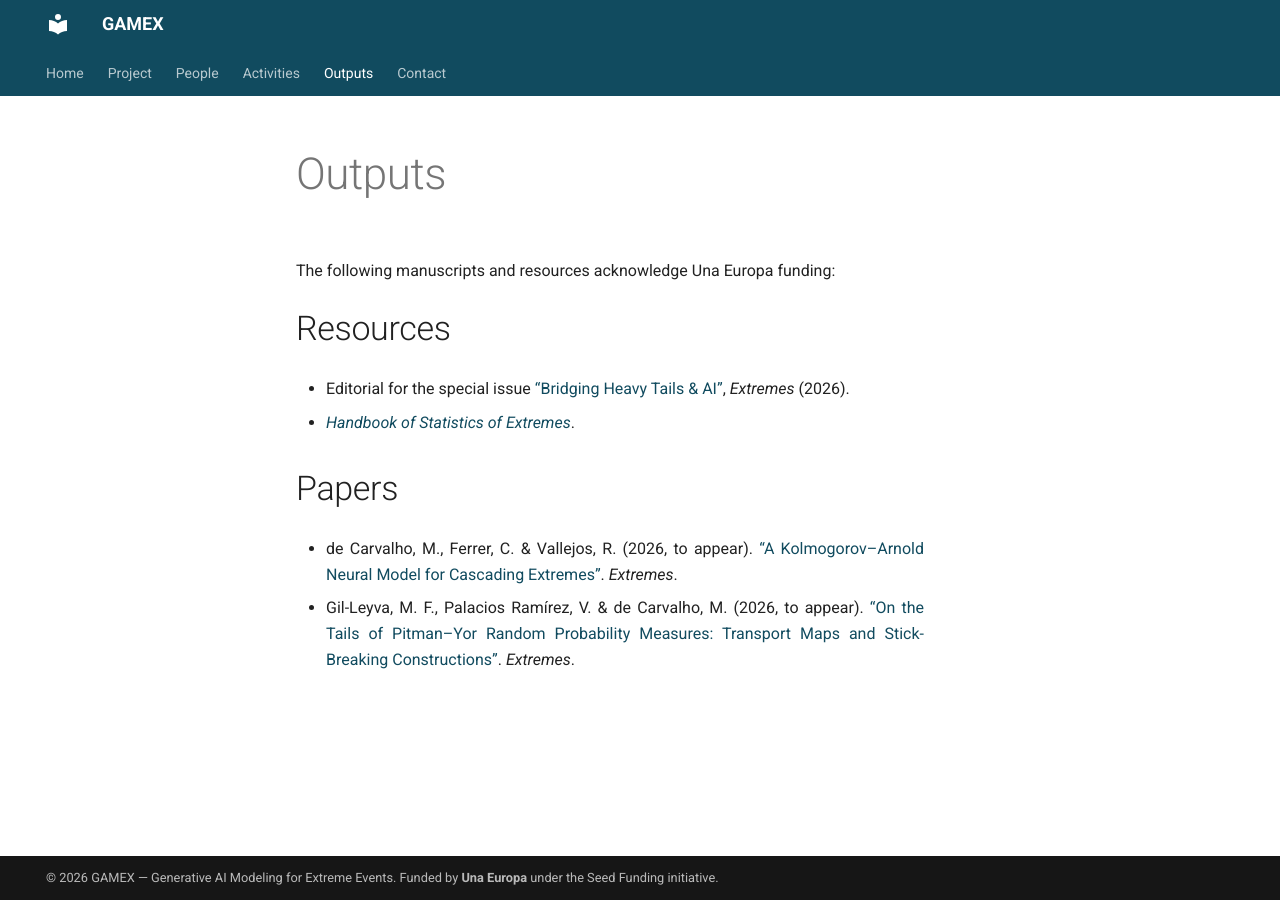
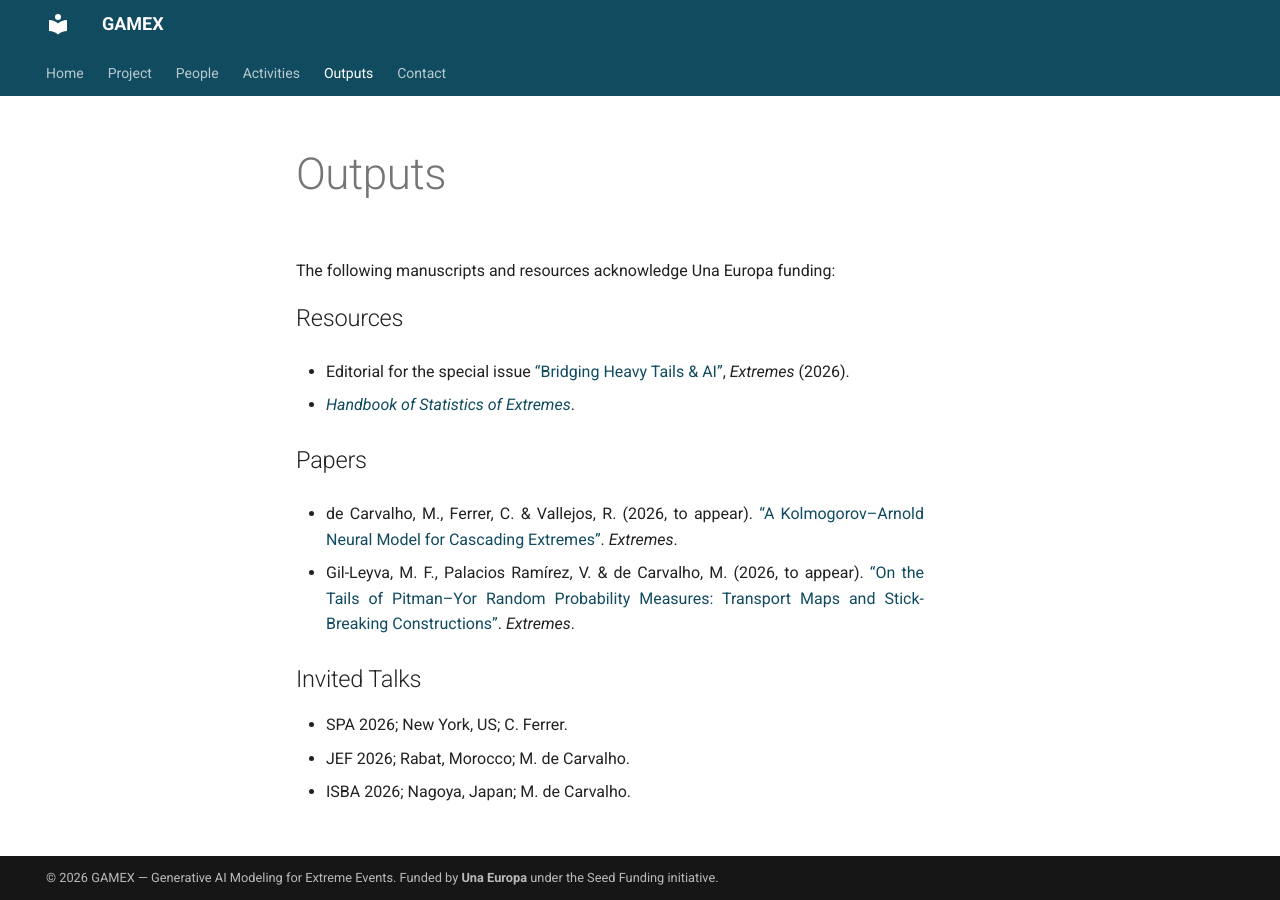
Before and after one commit to gamex-network/gamex-network.github.io, an MkDocs documentation site: the page built from docs/outputs.md, in a window 1280 px wide. Built offline with MkDocs 1.6.1 and Material for MkDocs 9.7.7, drawn with Linux system fonts in a browser that asks for light colours.

Commit message:
Add invited talks to outputs

```diff
--- a/docs/outputs.md
+++ b/docs/outputs.md
@@ -13,3 +13,9 @@
 - de Carvalho, M., Ferrer, C. & Vallejos, R. (2026, to appear). [“A Kolmogorov–Arnold Neural Model for Cascading Extremes”](https://webhomes.maths.ed.ac.uk/~mdecarv/papers/decarvalho2026.pdf). *Extremes*.
 
 - Gil-Leyva, M. F., Palacios Ramírez, V. & de Carvalho, M. (2026, to appear). [“On the Tails of Pitman–Yor Random Probability Measures: Transport Maps and Stick-Breaking Constructions”](https://webhomes.maths.ed.ac.uk/~mdecarv/papers/leyva2026.pdf). *Extremes*.
+
+## Invited Talks
+
+- SPA 2026; New York, US; C. Ferrer.
+- JEF 2026; Rabat, Morocco; M. de Carvalho.
+- ISBA 2026; Nagoya, Japan; M. de Carvalho.
--- a/docs/stylesheets/extra.css
+++ b/docs/stylesheets/extra.css
@@ -168,7 +168,10 @@
 
 .md-content h2#chair,
 .md-content h2#organisers,
-.md-content h2#materials {
+.md-content h2#materials,
+.md-content h2#resources,
+.md-content h2#papers,
+.md-content h2#invited-talks {
   font-size: 1.18rem;
   margin-top: 0.9rem;
 }
```
